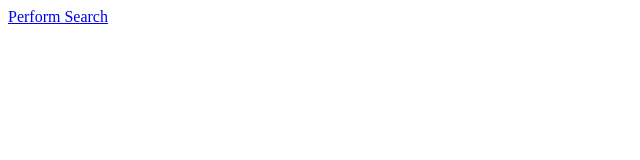
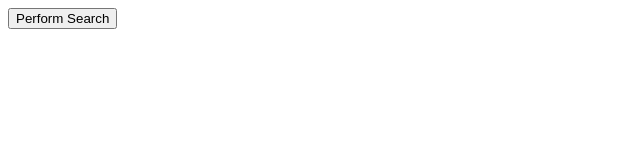
Before and after one commit to crouchygt/tbu-search, a plain HTML site: page button.html in a window 1280 px wide. Shown: the whole page, without its empty margins (0-640 px from the left). Drawn offline with Linux system fonts and the light colour scheme.

Commit message:
Update button.html

```diff
--- a/button.html
+++ b/button.html
@@ -7,7 +7,7 @@
     <title>Search Redirect</title>
 </head>
 <body>
-    <a href="#" as="button" id="button">Perform Search</a>
+    <button id="button">Perform Search</button>
     <script>
       document.getElementById('button').addEventListener('click', e => {
           e.preventDefault();
```
